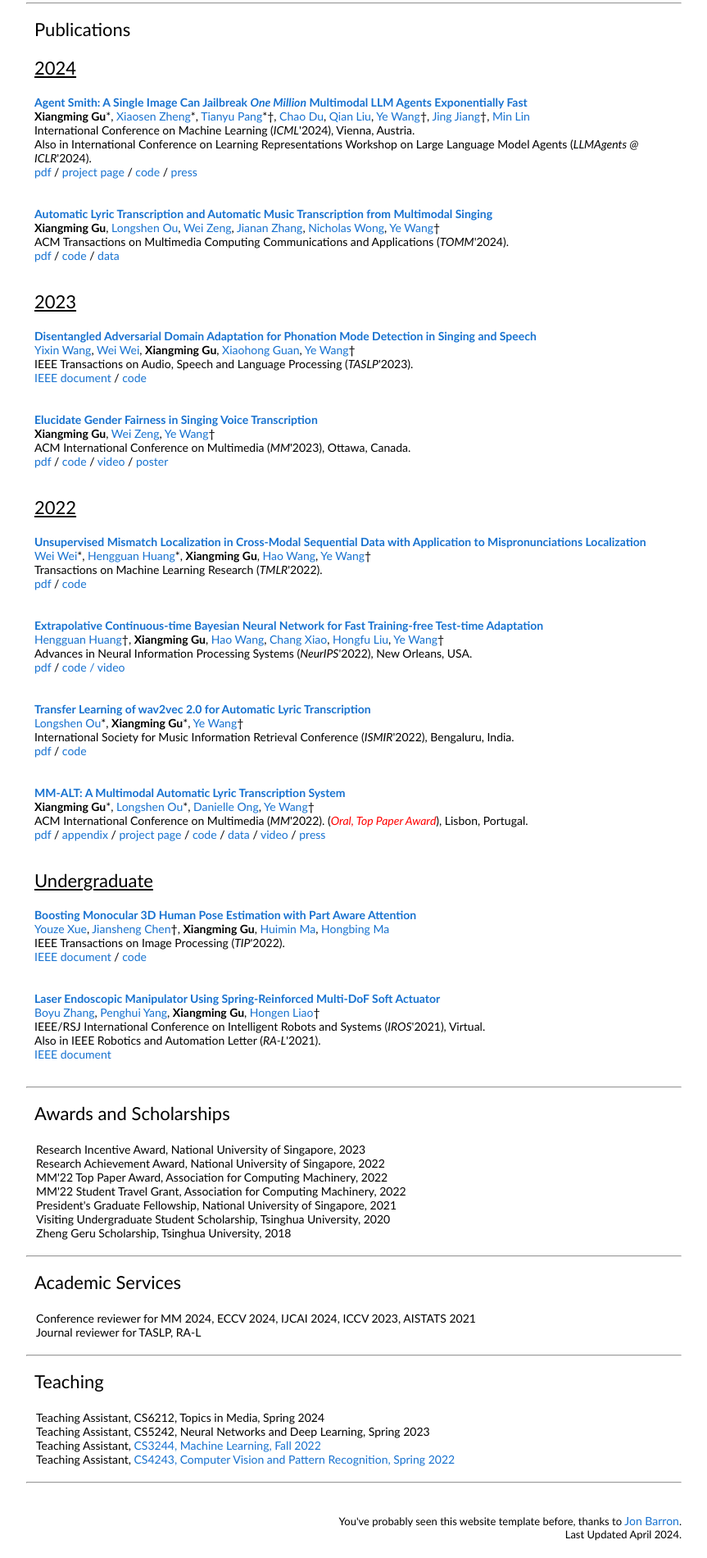
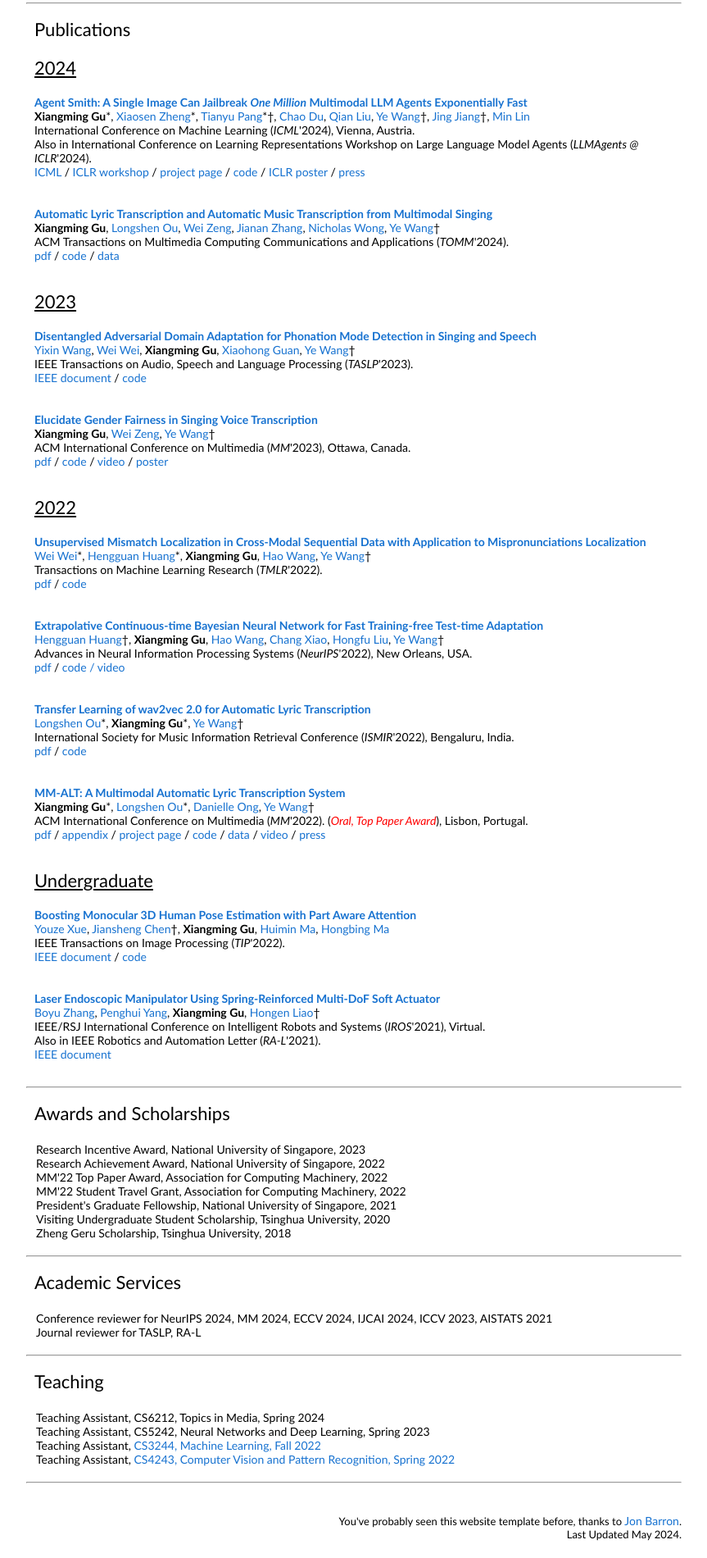
Before and after one commit to guxm2021/guxm2021.github.io, a plain HTML site: page index.html in a window 1280 px wide. Shown: the part 944-2844 px from the top of the page at 82% size, without its empty margins (208-1071 px from the left). Drawn offline with Linux system fonts and the light colour scheme.

Commit message:
update ICML2024

```diff
--- a/index.html
+++ b/index.html
@@ -216,9 +216,11 @@
             <br>
             Also in International Conference on Learning Representations Workshop on Large Language Model Agents (<em>LLMAgents @  ICLR</em>'2024).
             <br>
-            <a href="https://arxiv.org/pdf/2402.08567.pdf">pdf</a> /
+            <a href="pdf/ICML2024.pdf">ICML</a> /
+            <a href="https://openreview.net/pdf?id=qsVKqEkre3">ICLR workshop</a> /
             <a href="https://sail-sg.github.io/Agent-Smith/">project page</a> /
             <a href="https://github.com/sail-sg/Agent-Smith">code</a> /
+            <a href="pdf/ICLR2024_workshop_poster.pdf">ICLR poster</a> /
             <a href="https://www.wired.com/story/here-come-the-ai-worms/?utm_social-type=owned&utm_source=linkedin&utm_medium=social&utm_campaign=wired&utm_brand=wired&mbid=social_linkedin">press</a>
             <!-- <p>We present <i>infectious jailbreak</i>, which entails the adversary simply jailbreaking a single agent, and without any further intervention from the adversary, (almost) all agents will become infected exponentially fast and exhibit harmful behaviors. Our results show that feeding an (infectious) adversarial image into the memory of any randomly chosen agent is sufficient to achieve infectious jailbreak in multi-agent environments containing up to <i>one million</i> LLaVA-1.5 agents. Finally, we derive a simple principle for determining whether a defense mechanism can provably restrain the spread of infectious jailbreak.</p> -->
             <p></p>
@@ -575,7 +577,7 @@
 
               <tr>
                 <td width="100%" valign="center">
-                  Conference reviewer for MM 2024, ECCV 2024, IJCAI 2024, ICCV 2023, AISTATS 2021
+                  Conference reviewer for NeurIPS 2024, MM 2024, ECCV 2024, IJCAI 2024, ICCV 2023, AISTATS 2021
                   <br>
                   Journal reviewer for TASLP, RA-L
                 </td>
@@ -620,7 +622,7 @@
               <p style="text-align:right;font-size:small;">
                 You've probably seen this website template before, thanks to <a href="https://jonbarron.info">Jon Barron</a>.
                 <br>
-                Last Updated April 2024.
+                Last Updated May 2024.
               </p>
             </td>
           </tr>
```
Also changed, not shown: 4 other files.
